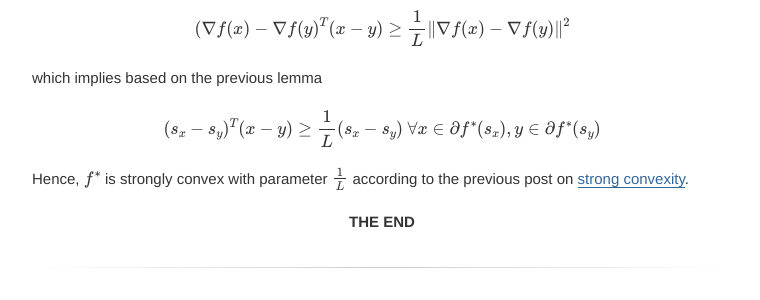
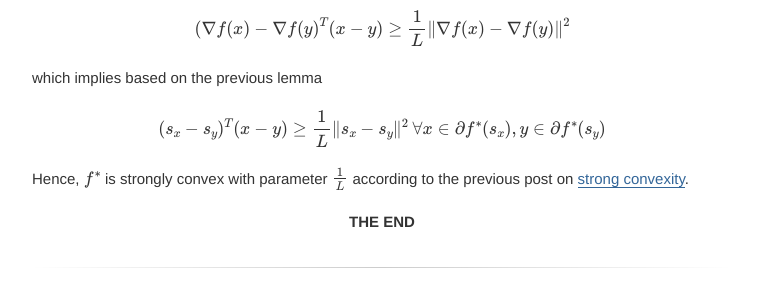
Before and after one commit to XingyuZhou989/blog, a Jekyll site: the page built from _posts/2017-12-5-Fenchel-duality.md, in a window 1280 px wide and 900 px high, scrolled down 1580 px. Shown: the part 150-450 px from the top of the window, without its empty margins (258-1018 px from the left). Built offline with Jekyll 4.4.1, drawn with Linux system fonts in a browser that asks for light colours; formulas are drawn with MathJax 3; comment, search, counter and statistics services are not loaded.

Commit message:
Update typo

```diff
--- a/_posts/2017-12-5-Fenchel-duality.md
+++ b/_posts/2017-12-5-Fenchel-duality.md
@@ -78,7 +78,7 @@ which implies based on the previous lemma
 
 $$
 \begin{align*}
-		(s_x - s_y)^T (x-y) \ge \frac{1}{L} (s_x - s_y)~\forall x \in \partial f^*(s_x), y \in \partial f^*(s_y)
+		(s_x - s_y)^T (x-y) \ge \frac{1}{L} \lVert s_x - s_y \rVert^2~\forall x \in \partial f^*(s_x), y \in \partial f^*(s_y)
 \end{align*}
 $$
 
```
